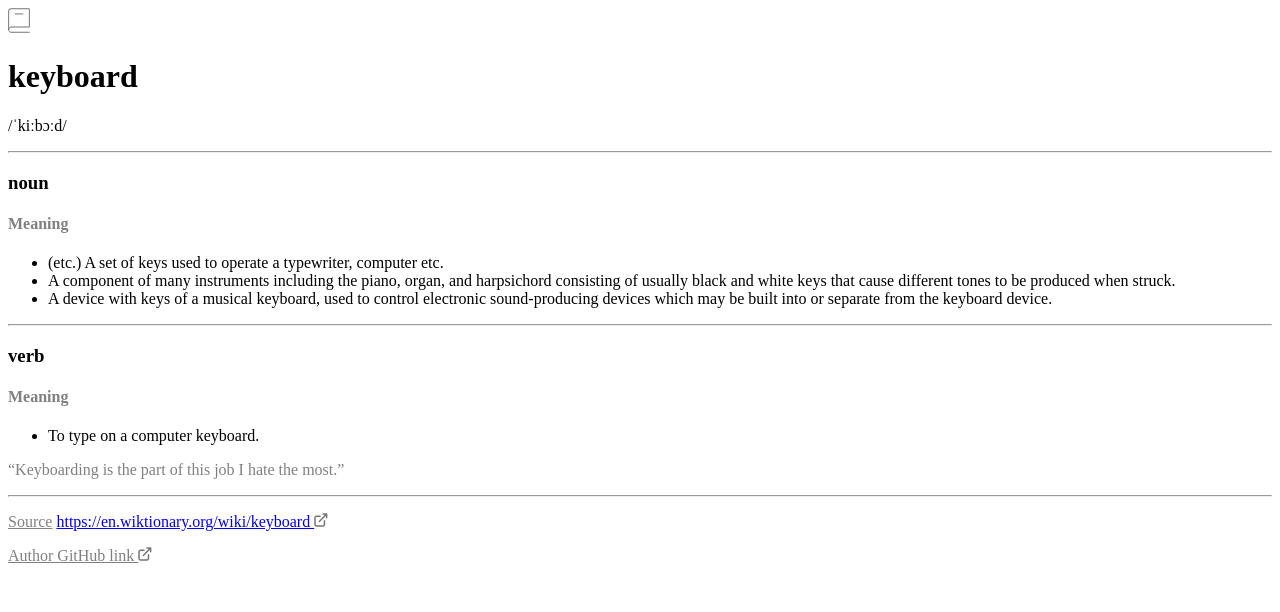
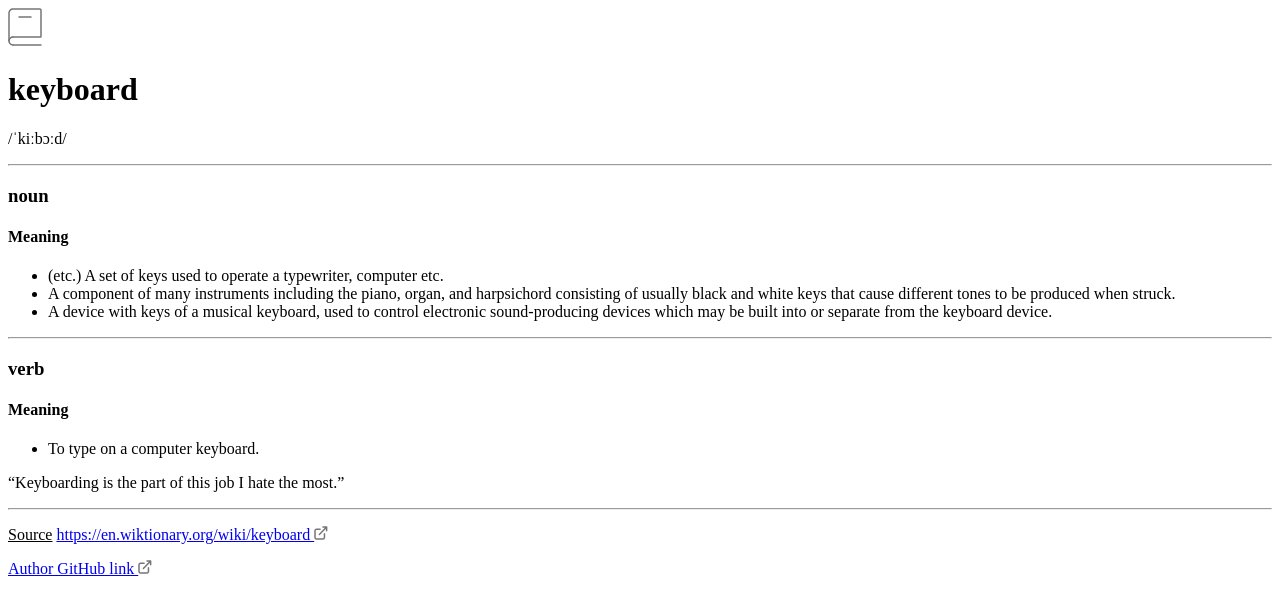
Before and after one commit to kyoko-sleep/Lab04, a plain HTML site: page index.html in a window 1280 px wide. Drawn offline with Linux system fonts and the light colour scheme.

Commit message:
Update index.html

```diff
--- a/index.html
+++ b/index.html
@@ -9,14 +9,14 @@
 
 <body>
     <header>
-        <img src="./images/iconoir_book.svg" alt="iconoir_book" style="height:25px;">
+        <img src="./images/iconoir_book.svg" alt="iconoir_book">
         <h1>keyboard</h1>
         <p>/ˈkiːbɔːd/</p>
         <hr>
     </header>
     <main>
         <h3>noun</h3>
-        <h4 style="color:grey">Meaning</h4>
+        <h4>Meaning</h4>
         <ul>
             <li>(etc.) A set of keys used to operate a typewriter, computer etc.</li>
             <li>A component of many instruments including the piano, organ, and harpsichord consisting of usually black
@@ -26,25 +26,25 @@
         </ul>
         <hr>
         <h3>verb</h3>
-        <h4 style="color:grey">Meaning</h4>
+        <h4>Meaning</h4>
         <ul>
             <li>To type on a computer keyboard.</li>
         </ul>
-        <p style="color:grey">“Keyboarding is the part of this job I hate the most.”</p>
+        <p>“Keyboarding is the part of this job I hate the most.”</p>
     </main>
     <footer>
         <hr>
         <p>
-            <u style="color:grey">Source</u>
+            <u>Source</u>
             <a href="https://en.wiktionary.org/wiki/keyboard">
                 https://en.wiktionary.org/wiki/keyboard
-                <img src="/images/tabler_external-link.svg" alt="tabler_external-link">
+                <img src="./images/tabler_external-link.svg" alt="tabler_external-link">
             </a>
         </p>
         <p>
-            <a href="https://github.com/kyoko-sleep" style="color:grey">
+            <a href="https://github.com/kyoko-sleep/Lab04">
                 Author GitHub link
-                <img src="/images/tabler_external-link.svg" alt="tabler_external-link">
+                <img src="./images/tabler_external-link.svg" alt="tabler_external-link">
             </a>
         </p>
     </footer>
```
